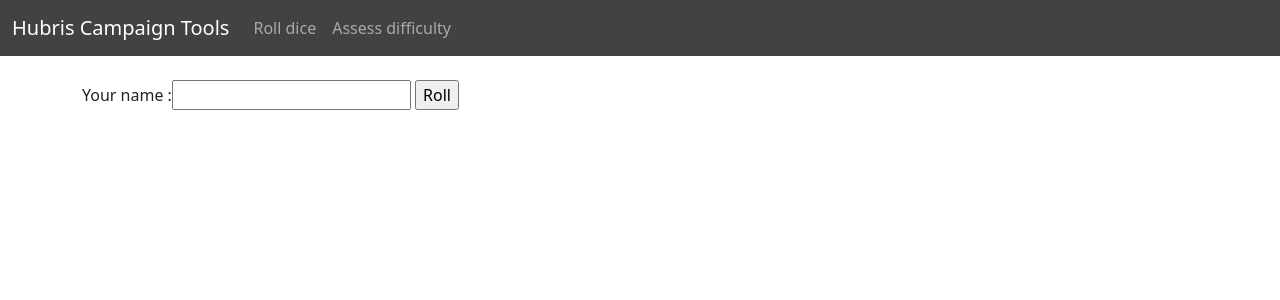
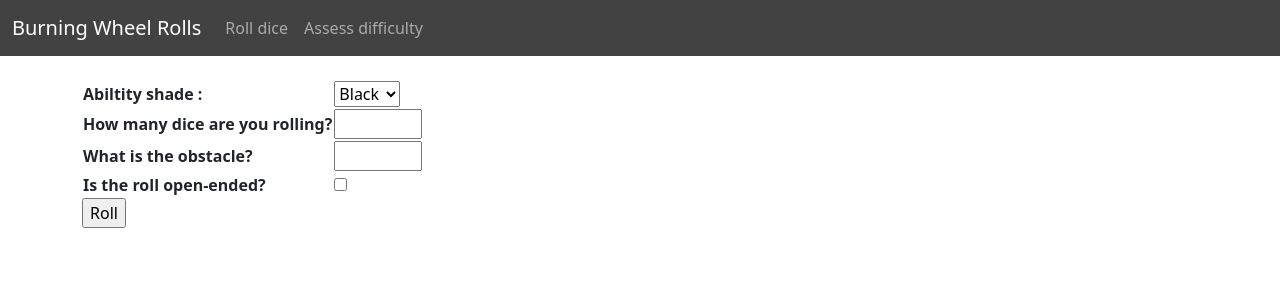
Before and after one commit to philippe-lemaire/burning_wheel_rolls, a Django app: page /roll/roll_dice/ in a window 1280 px wide. Shown: the top 300 px of the page. Run offline with Django 3.2, Linux system fonts and the light colour scheme.

Commit message:
basic rolling working

```diff
--- a/burning_wheel_rolls/urls.py
+++ b/burning_wheel_rolls/urls.py
@@ -25,4 +25,4 @@
     path("admin/", admin.site.urls),
     path("roll/", include("rolls.urls")),
     path("", TemplateView.as_view(template_name="index.html"), name="index"),
-]
+] + static(settings.STATIC_URL, document_root=settings.STATIC_ROOT)
--- a/rolls/forms.py
+++ b/rolls/forms.py
@@ -2,4 +2,25 @@
 
 
 class RollForm(forms.Form):
-    your_name = forms.CharField(label="Your name", max_length=100)
+    shade_choices = [
+        ("B", "Black"),
+        ("G", "Gray"),
+        ("W", "White"),
+    ]
+    shade = forms.ChoiceField(
+        label="Abiltity shade",
+        choices=shade_choices,
+    )
+
+    dice = forms.IntegerField(
+        label="How many dice are you rolling?",
+        min_value=1,
+        max_value=13,
+    )
+    obstacle = forms.IntegerField(
+        label="What is the obstacle?",
+        min_value=1,
+        max_value=13,
+    )
+
+    open_ended = forms.BooleanField(label="Is the roll open-ended?", required=False)
--- a/rolls/templates/rolls/roll_dice.html
+++ b/rolls/templates/rolls/roll_dice.html
@@ -1,5 +1,6 @@
 {% extends "base.html" %}
 
+{% load static %}
 {% block content %}
 
 
@@ -9,10 +10,20 @@
 
 <form action="{% url 'rolls:roll_dice' %}" method="post">
     {% csrf_token %}
-    {{ form }}
+    <table>
+        {{ form.as_table }}
+    </table>
     <input type="submit" value="Roll">
 </form>
 
+{% if rolls %}
+<br><br>
+{% for die in rolls %}
+<img src="{% static 'rolls/img/' %}{{die}}.png " />
+{% endfor %}
+<br><br>
+<p>{{ result }}</p>
 
+{% endif %}
 
 {% endblock %}
--- a/rolls/views.py
+++ b/rolls/views.py
@@ -1,3 +1,4 @@
+from turtle import onclick
 from django.http import HttpResponse, HttpResponseRedirect
 from django.shortcuts import render
 
@@ -13,10 +14,20 @@
         form = RollForm(request.POST)
         # check whether it's valid:
         if form.is_valid():
-            # process the data in form.cleaned_data as required
-            # ...
-            # redirect to a new URL:
-            return render(request, template_name="rolls/roll_dice.html")
+            # retrieve the values from the form
+            shade = form.cleaned_data["shade"]
+            dice = form.cleaned_data["dice"]
+            obstacle = form.cleaned_data["obstacle"]
+            open_ended = form.cleaned_data["open_ended"]
+            # call the roll function
+            rolls, result = roll(
+                shade=shade, dice=dice, obstacle=obstacle, open_ended=open_ended
+            )
+
+            context = {"form": form, "rolls": rolls, "result": result}
+            return render(
+                request, template_name="rolls/roll_dice.html", context=context
+            )
 
     # if a GET (or any other method) we'll create a blank form
     else:
--- a/templates/base.html
+++ b/templates/base.html
@@ -20,7 +20,7 @@
     {% block navbar %}
     <nav class="navbar navbar-expand-lg navbar-dark" style="background-color: #424242;">
         <div class="container-fluid">
-            <a class="navbar-brand" href="/">Hubris Campaign Tools</a>
+            <a class="navbar-brand" href="/">Burning Wheel Rolls</a>
             <button class="navbar-toggler" type="button" data-bs-toggle="collapse" data-bs-target="#navbarNav"
                 aria-controls="navbarNav" aria-expanded="false" aria-label="Toggle navigation">
                 <span class="navbar-toggler-icon"></span>
```
Also changed, not shown: rolls/static/rolls/img/1.png (added), rolls/static/rolls/img/2.png (added), rolls/static/rolls/img/3.png (added), rolls/static/rolls/img/4.png (added), rolls/static/rolls/img/5.png (added), rolls/static/rolls/img/6.png (added).
